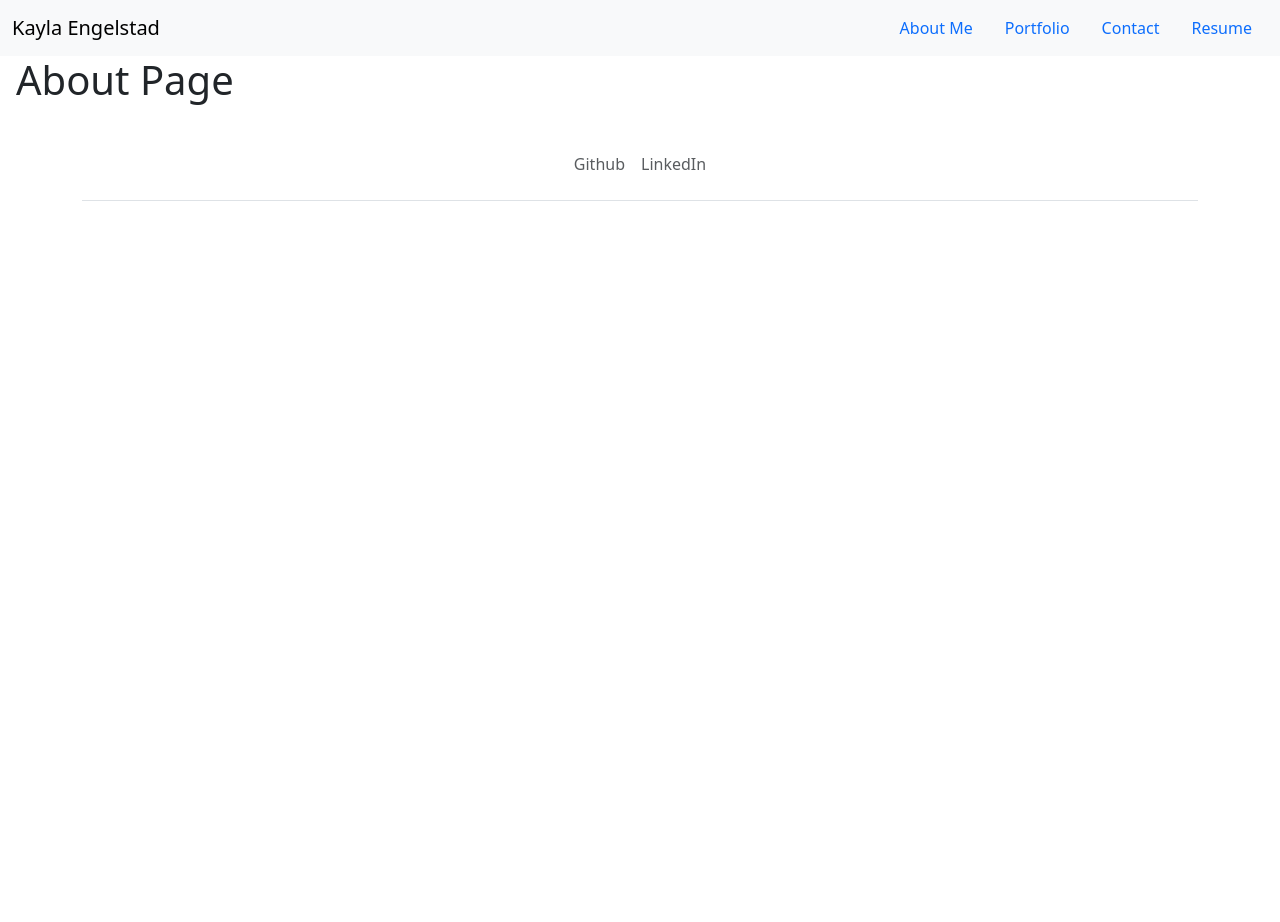
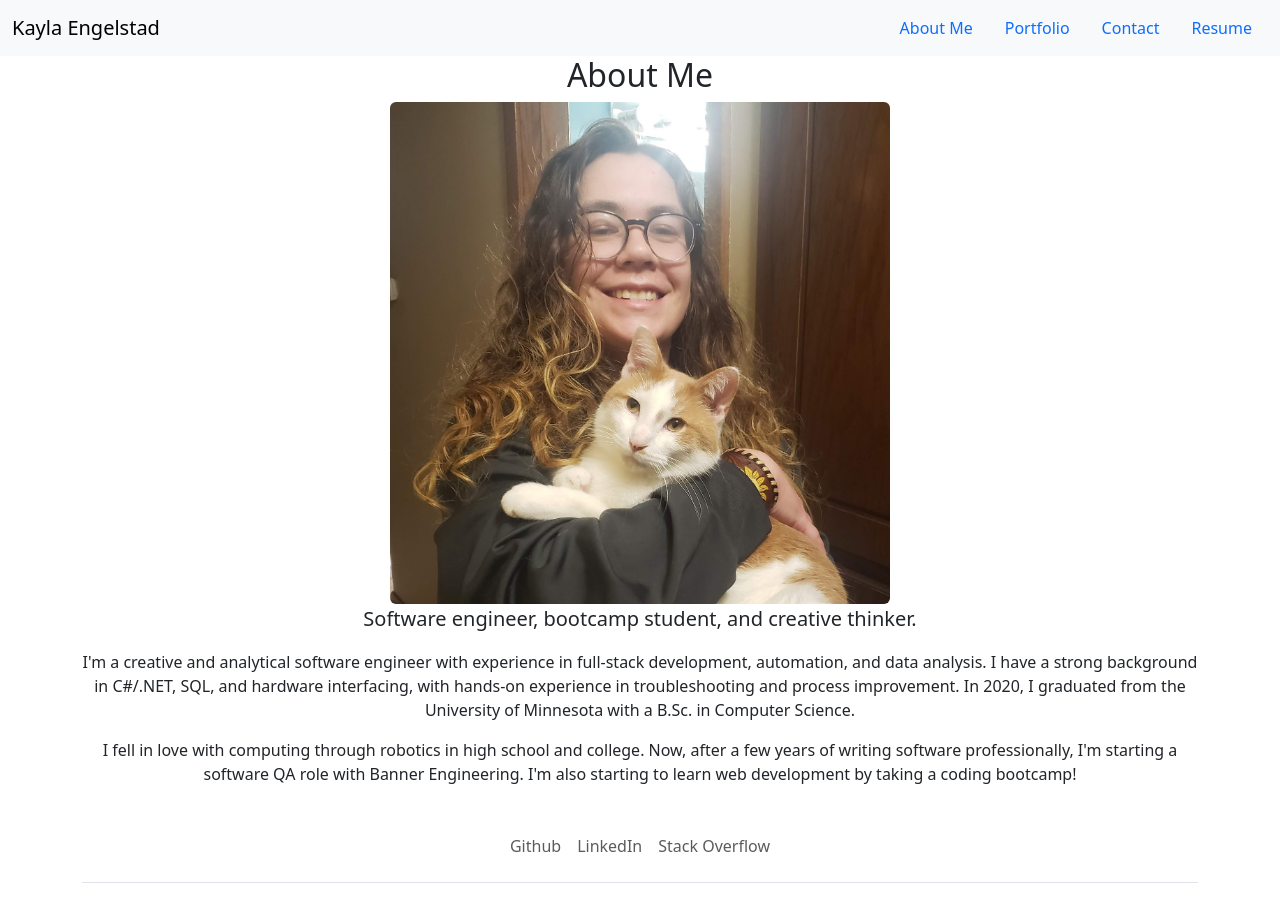
Before and after one commit to kayla-e774/react-portfolio, a React (Vite) app in the folder vite-project/: page / in a window 1280 px wide. Shown: the top 922 px of the page. Before the commit the page ends 800 px from the top, so only its background shows below. Built offline with nearby package versions, Linux system fonts and the light colour scheme.

Commit message:
working About Me page

```diff
--- a/vite-project/src/App.jsx
+++ b/vite-project/src/App.jsx
@@ -7,11 +7,15 @@ function App() {
 
   return (
     <>
-      <Nav/>
+      <header>
+        <Nav/>
+      </header>
       <main className="mx-3">
         <Outlet/>
       </main>
-      <Footer/>
+      <footer>
+        <Footer/>
+      </footer>
     </>
   )
 }
--- a/vite-project/src/components/Footer.jsx
+++ b/vite-project/src/components/Footer.jsx
@@ -13,6 +13,11 @@ export default function Footer() {
                             LinkedIn
                         </a>
                     </li>
+                    <li className="nav-item">
+                        <a href="https://stackoverflow.com/users/29500992/kayla-engelstad" target="_blank" className="nav-link px-2 text-body-secondary">
+                            Stack Overflow
+                        </a>
+                    </li>
                 </ul>
             </footer>
         </div>
--- a/vite-project/src/pages/AboutMe.jsx
+++ b/vite-project/src/pages/AboutMe.jsx
@@ -1,7 +1,32 @@
+import Image from "../assets/profile.jpg"
+
+const styles = {
+    imgMax: {
+        maxWidth: "500px",
+        width: "100%",
+    }
+}
+
 export default function AboutMe() {
     return (
-      <div>
-        <h1 className="h1">About Page</h1>
-      </div>
+        <>
+            <div>
+                <h2 className="h2 text-center">About Me</h2>
+            </div>
+            <div className="container">
+                <img src={Image} className="rounded mx-auto d-block img-fluid" alt="profile picture with my cat" style={styles.imgMax}></img>
+            </div>
+            <div className="container">
+                <p className="lead text-center">
+                    Software engineer, bootcamp student, and creative thinker.
+                </p>
+                <p className="text-center">
+                    I'm a creative and analytical software engineer with experience in full-stack development, automation, and data analysis. I have a strong background in C#/.NET, SQL, and hardware interfacing, with hands-on experience in troubleshooting and process improvement. In 2020, I graduated from the University of Minnesota with a B.Sc. in Computer Science.
+                </p>
+                <p className="text-center">
+                    I fell in love with computing through robotics in high school and college. Now, after a few years of writing software professionally, I'm starting a software QA role with Banner Engineering. I'm also starting to learn web development by taking a coding bootcamp!
+                </p>
+            </div>
+        </>
     );
-  }
+}
```
Also changed, not shown: vite-project/src/assets/profile.jpg (added).
